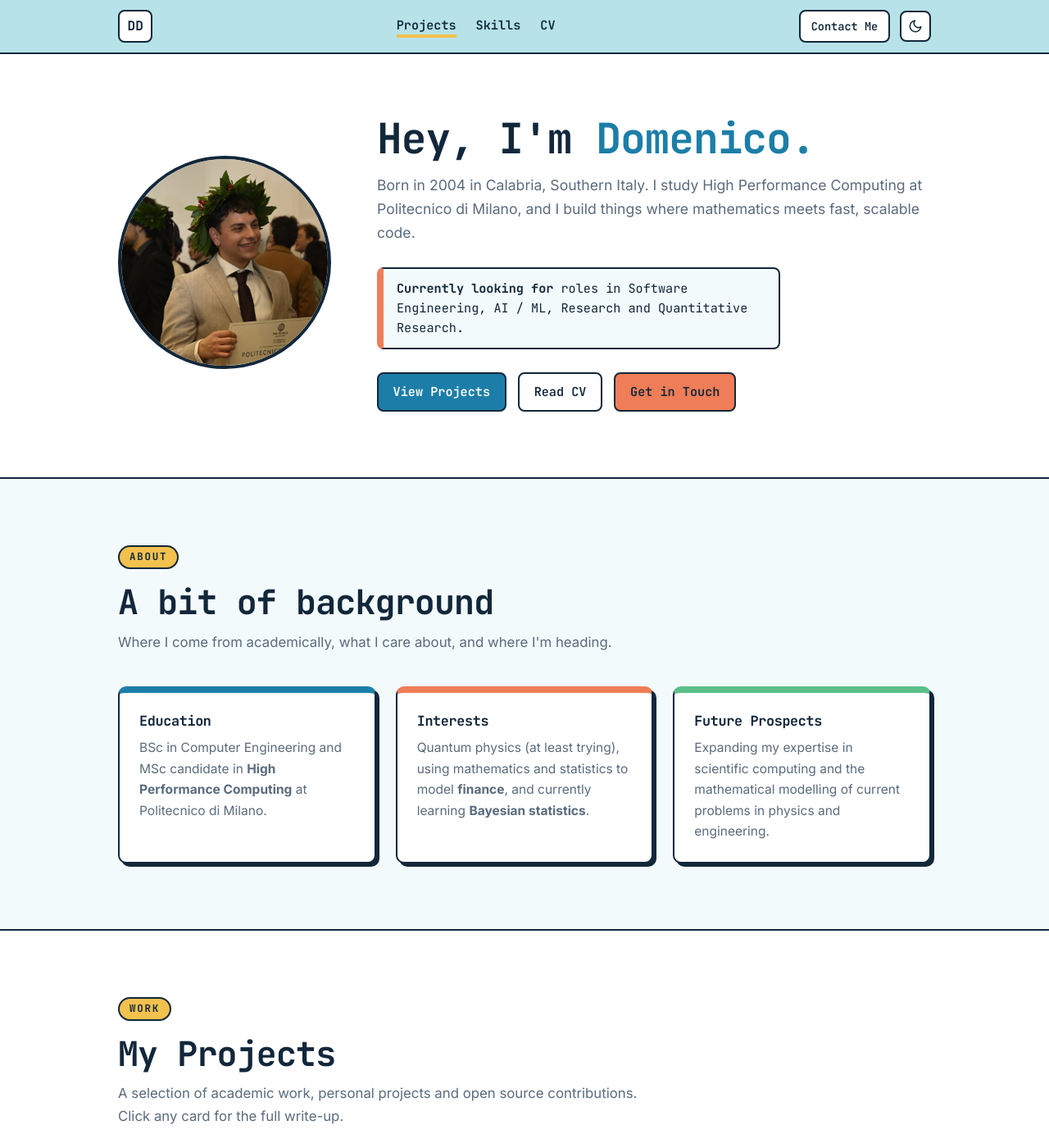
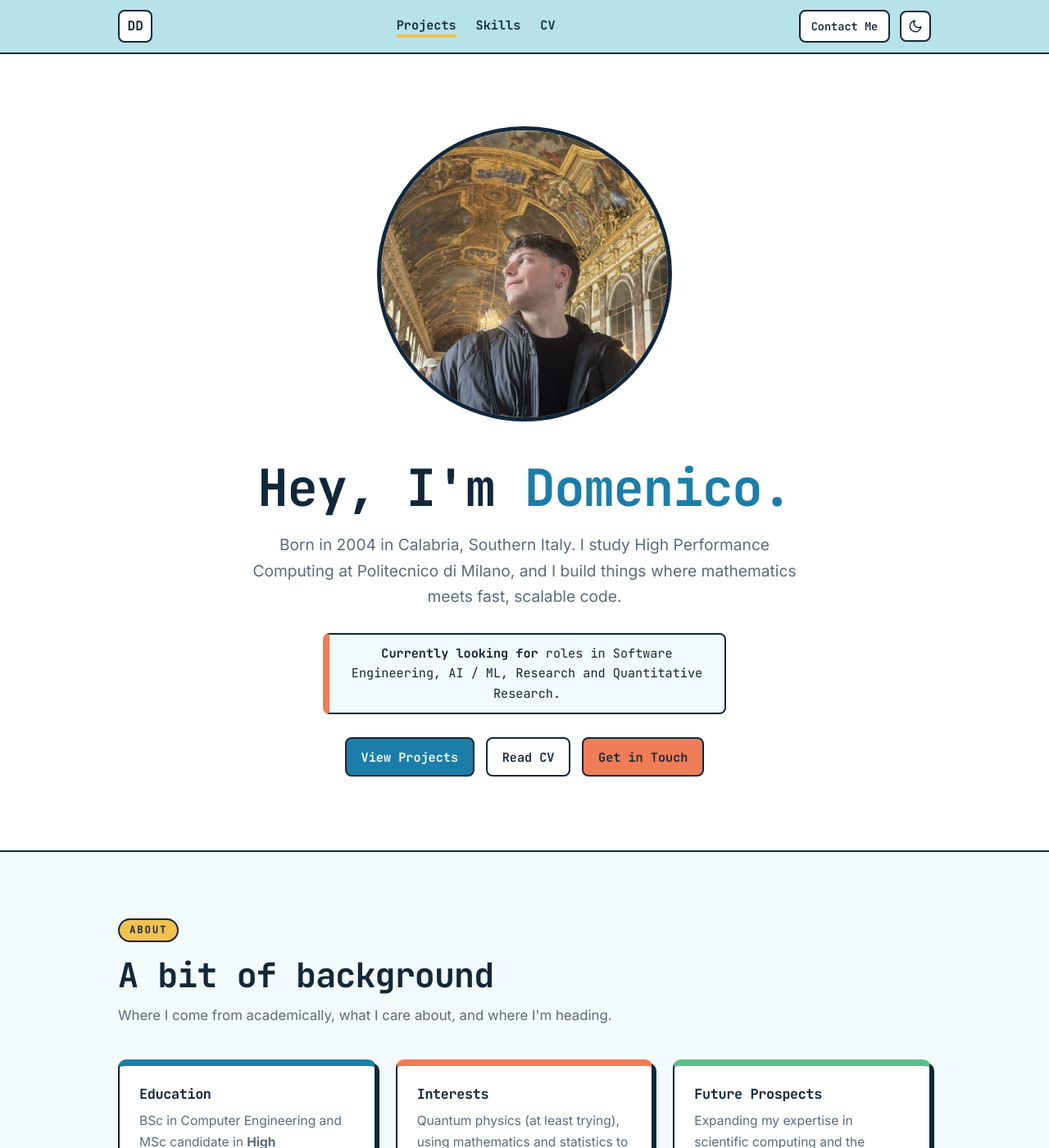
Before and after one commit to DomDegi/domdegi.github.io, a Jekyll site: the page built from index.html, in a window 1280 px wide and 1400 px high. Shown: the whole window at 82% size. Built offline with Jekyll 4.4.1, drawn with Linux system fonts in a browser that asks for light colours.

Commit message:
Enlarge the hero and centre it, swap in the new portrait
Stack the hero in one centred column at every width instead of a
side-by-side row on desktop, with a much larger circular portrait and a
bigger headline, closer to the reference site.

Convert the new HEIC photo to JPEG (760px, q78, 117 KB), cropped square
on the face so it sits centred inside the circular mask.

Co-Authored-By: Claude Opus 5 <noreply@anthropic.com>
Claude-Session: https://claude.ai/code/session_01WCARhjTm4Z9ZAweJDSffQC

```diff
--- a/assets/css/main.css
+++ b/assets/css/main.css
@@ -365,32 +365,33 @@ img {
    Hero
    ========================================================================== */
 .hero {
-  padding: 4.5rem 0 5rem;
+  padding: clamp(3rem, 7vw, 5.5rem) 0 clamp(3.5rem, 7vw, 6rem);
   border-bottom: var(--border-w) solid var(--ink);
   background: var(--bg);
 }
 
+/* Single centred column at every width: large portrait, headline underneath. */
 .hero-inner {
   display: flex;
   flex-direction: column;
   align-items: center;
   text-align: center;
-  gap: 2.5rem;
+  gap: clamp(1.75rem, 4vw, 2.75rem);
 }
 
 .hero-profile {
-  width: 190px;
-  height: 190px;
+  width: clamp(200px, 38vw, 360px);
+  height: clamp(200px, 38vw, 360px);
   border-radius: 50%;
   object-fit: cover;
-  border: 4px solid var(--ink);
+  border: 5px solid var(--ink);
   background: var(--bg-alt);
   flex-shrink: 0;
 }
 
 .hero-title {
-  font-size: clamp(2rem, 6vw, 3.2rem);
-  margin-bottom: 0.75rem;
+  font-size: clamp(2.1rem, 6.5vw, 3.9rem);
+  margin-bottom: 1rem;
 }
 
 .hero-title .accent {
@@ -398,10 +399,15 @@ img {
 }
 
 .hero-subtitle {
-  font-size: 1.1rem;
+  font-size: clamp(1rem, 1.8vw, 1.2rem);
   color: var(--text-muted);
-  margin-bottom: 1.75rem;
-  max-width: 60ch;
+  margin: 0 auto 1.75rem;
+  max-width: 56ch;
+}
+
+.hero-seeking {
+  margin-left: auto;
+  margin-right: auto;
 }
 
 .hero-actions {
@@ -409,24 +415,6 @@ img {
   gap: 0.9rem;
   flex-wrap: wrap;
   justify-content: center;
-}
-
-@media (min-width: 820px) {
-  .hero-inner {
-    flex-direction: row;
-    align-items: center;
-    text-align: left;
-    gap: 3.5rem;
-  }
-
-  .hero-profile {
-    width: 260px;
-    height: 260px;
-  }
-
-  .hero-actions {
-    justify-content: flex-start;
-  }
 }
 
 /* ==========================================================================
--- a/index.html
+++ b/index.html
@@ -9,7 +9,7 @@ permalink: /
   <div class="wrapper">
     <div class="hero-inner">
       <img src="{{ '/assets/images/profile.jpg' | relative_url }}" alt="Domenico De Giorgio" class="hero-profile"
-        width="260" height="260" fetchpriority="high" decoding="async" />
+        width="360" height="360" fetchpriority="high" decoding="async" />
       <div>
         <h1 class="hero-title">Hey, I'm <span class="accent">Domenico.</span></h1>
         <p class="hero-subtitle">
```
Also changed, not shown: assets/images/profile.jpg.
